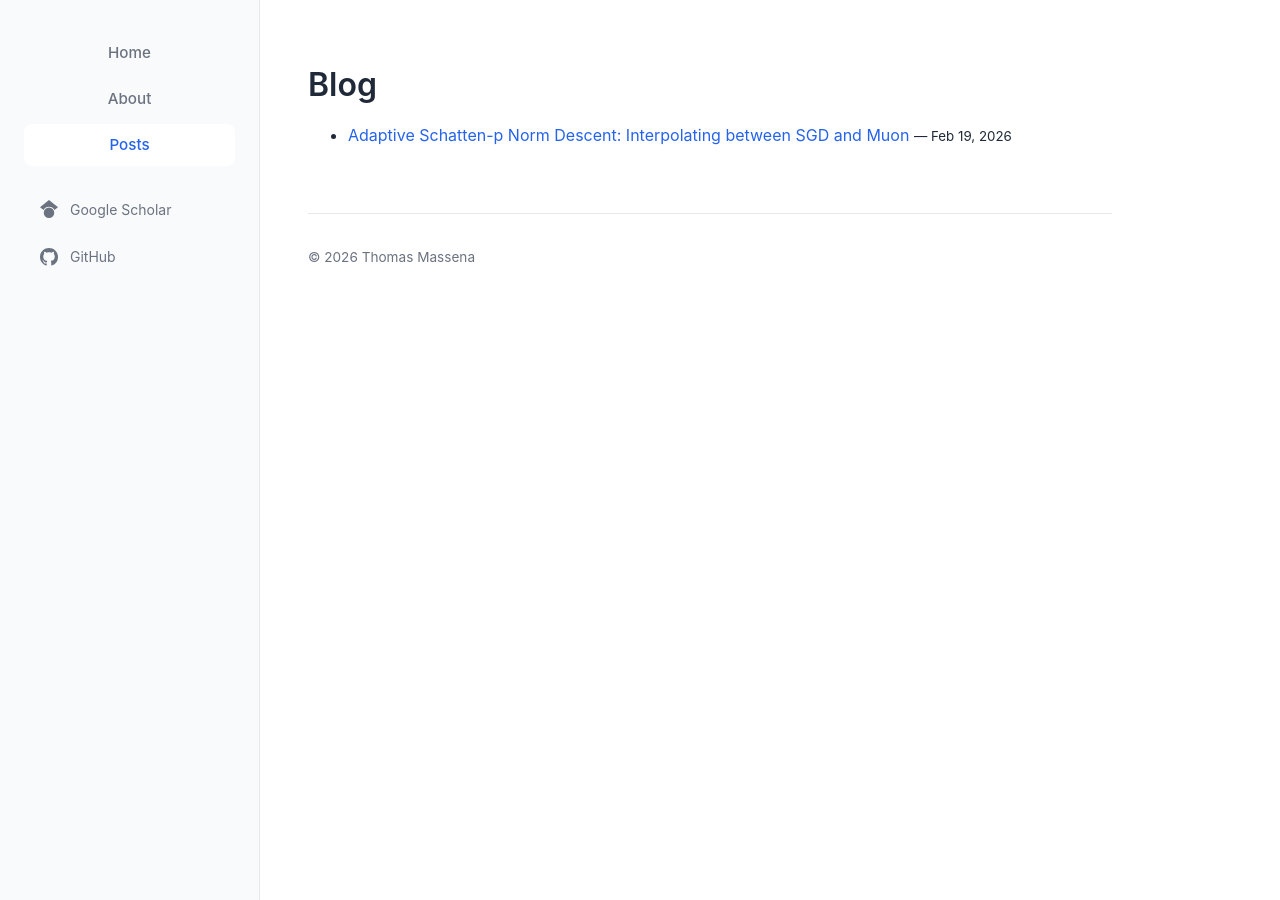
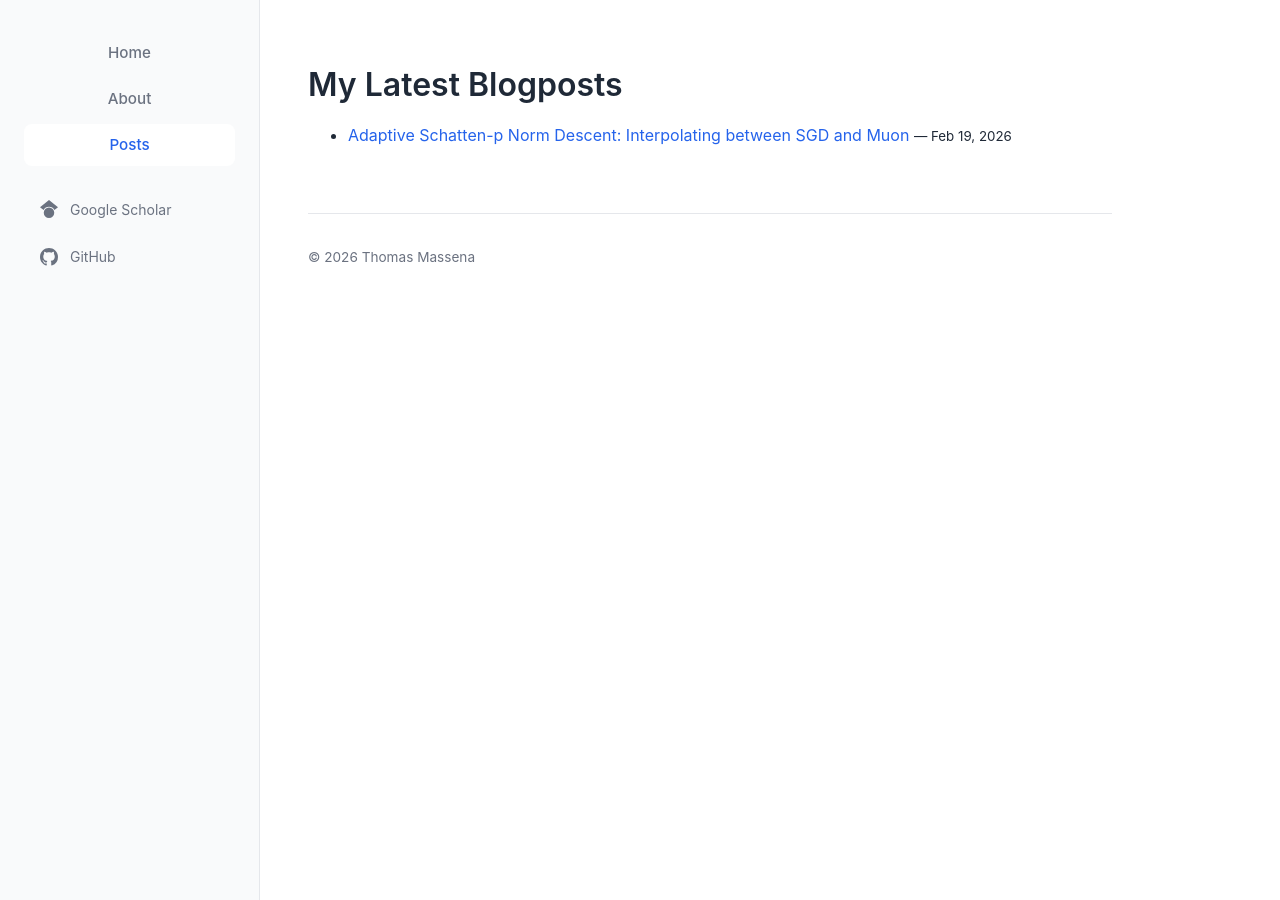
Before and after one commit to massena-t/massena-t.github.io, a Jekyll site: the page built from posts.md, in a window 1280 px wide. Built offline with Jekyll 4.4.1, drawn with Linux system fonts in a browser that asks for light colours.

Commit message:
posts page

```diff
--- a/posts.md
+++ b/posts.md
@@ -1,10 +1,10 @@
 ---
-title: "Blog"
+title: "Blogposts"
 permalink: /posts/
 layout: posts
 ---
 
-# Blog
+# My Latest Blogposts
 
 <ul>
 {% for post in site.posts %}
```
Also changed, not shown: 2 other files.
